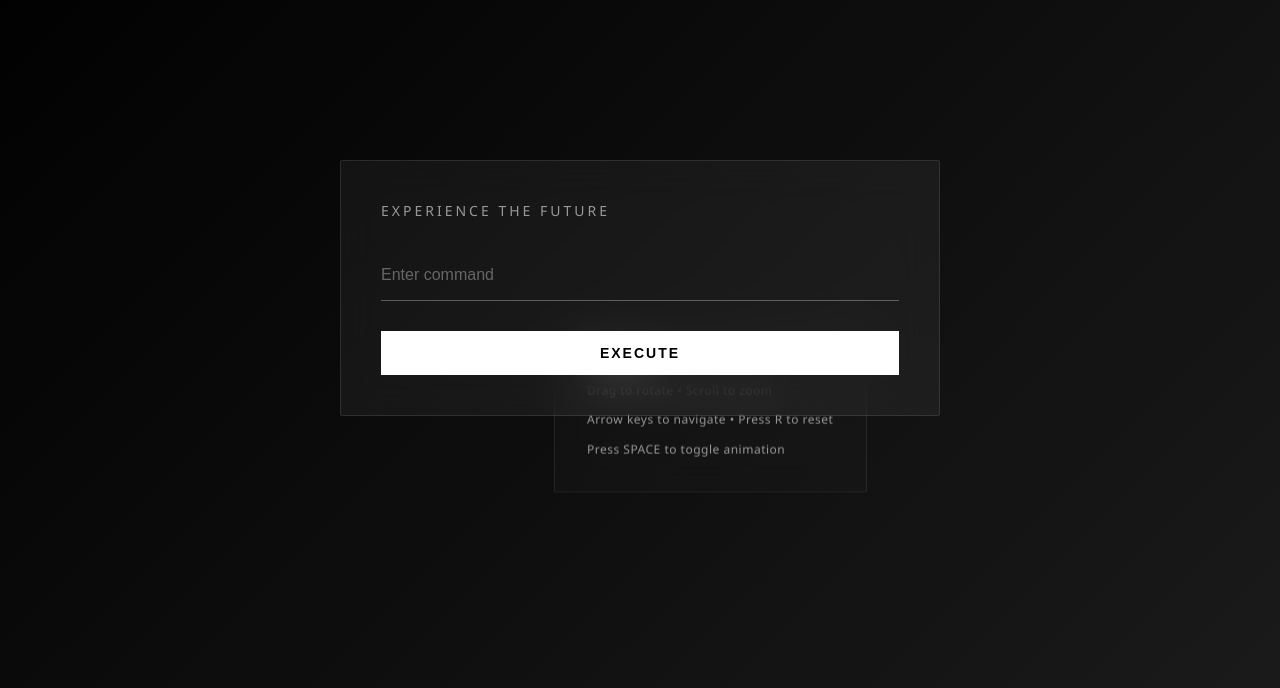
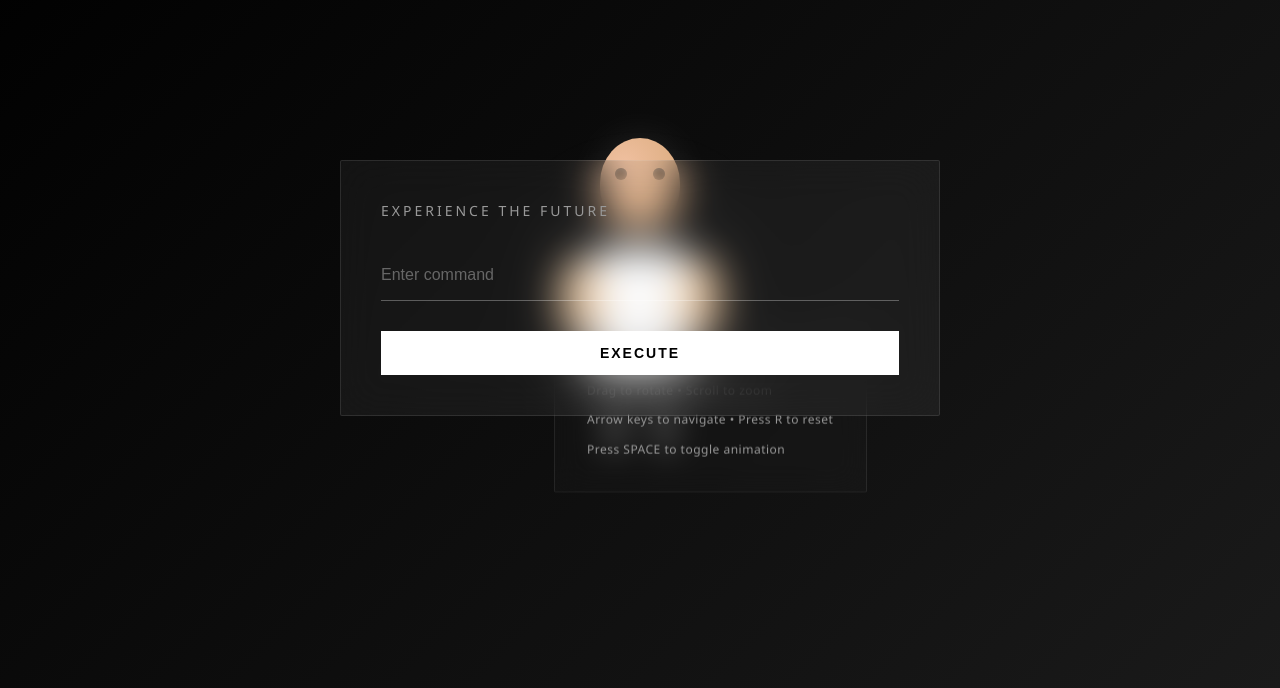
Before and after one commit to purvanshjoshi/3D-Portfolio-Model, a website: page index.html in a window 1280 px wide. Shown: the part 112-800 px from the top of the page. Drawn offline with nearby package versions, Linux system fonts and the light colour scheme.

Commit message:
feat: Add visible CSS-based human avatar to Nothing Company page

```diff
--- a/index.html
+++ b/index.html
@@ -26,6 +26,119 @@
             top: 0;
             left: 0;
             background: linear-gradient(135deg, #000 0%, #1a1a1a 100%);
+        }
+
+        .avatar-display {
+            position: absolute;
+            left: 50%;
+            top: 50%;
+            transform: translate(-50%, -50%);
+            width: 300px;
+            height: 400px;
+            display: flex;
+            justify-content: center;
+            align-items: center;
+            z-index: 1;
+        }
+
+        .avatar-figure {
+            position: relative;
+            width: 150px;
+            height: 300px;
+        }
+
+        .head {
+            position: absolute;
+            top: 0;
+            left: 50%;
+            transform: translateX(-50%);
+            width: 80px;
+            height: 90px;
+            background: radial-gradient(circle at 30% 30%, #f0c0a0, #d4a574);
+            border-radius: 50% 50% 45% 45%;
+            box-shadow: 0 0 40px rgba(255, 255, 255, 0.1);
+        }
+
+        .eyes {
+            position: absolute;
+            top: 30px;
+            left: 50%;
+            transform: translateX(-50%);
+            width: 50px;
+            display: flex;
+            justify-content: space-between;
+        }
+
+        .eye {
+            width: 12px;
+            height: 12px;
+            background: #000;
+            border-radius: 50%;
+            box-shadow: inset 0 2px 4px rgba(255,255,255,0.3);
+        }
+
+        .body {
+            position: absolute;
+            top: 110px;
+            left: 50%;
+            transform: translateX(-50%);
+            width: 100px;
+            height: 120px;
+            background: linear-gradient(135deg, #fff 0%, #f5f5f5 100%);
+            border-radius: 20px 20px 10px 10px;
+            box-shadow: 0 0 50px rgba(255, 255, 255, 0.15);
+        }
+
+        .arms {
+            position: absolute;
+            top: 120px;
+            left: 50%;
+            transform: translateX(-50%);
+            width: 160px;
+            height: 50px;
+            display: flex;
+            justify-content: space-between;
+        }
+
+        .arm {
+            width: 40px;
+            height: 80px;
+            background: radial-gradient(ellipse at 30% 30%, #f5d5b0, #d4a574);
+            border-radius: 50%;
+            box-shadow: 0 0 20px rgba(255, 255, 255, 0.1);
+        }
+
+        .legs {
+            position: absolute;
+            top: 240px;
+            left: 50%;
+            transform: translateX(-50%);
+            width: 80px;
+            height: 60px;
+            display: flex;
+            justify-content: space-between;
+            gap: 10px;
+        }
+
+        .leg {
+            width: 30px;
+            height: 80px;
+            background: #333;
+            border-radius: 50%;
+            box-shadow: 0 0 15px rgba(255, 255, 255, 0.05);
+        }
+
+        .glow {
+            position: absolute;
+            inset: -40px;
+            background: radial-gradient(circle, rgba(255,255,255,0.1) 0%, transparent 70%);
+            border-radius: 50%;
+            animation: glow-pulse 3s ease-in-out infinite;
+        }
+
+        @keyframes glow-pulse {
+            0%, 100% { opacity: 0.3; transform: scale(1); }
+            50% { opacity: 0.6; transform: scale(1.1); }
         }
 
         .ui-wrapper {
@@ -162,6 +275,27 @@
 <body>
     <div id="canvas-container"></div>
 
+    <div class="avatar-display">
+        <div class="avatar-figure">
+            <div class="glow"></div>
+            <div class="head">
+                <div class="eyes">
+                    <div class="eye"></div>
+                    <div class="eye"></div>
+                </div>
+            </div>
+            <div class="body"></div>
+            <div class="arms">
+                <div class="arm"></div>
+                <div class="arm"></div>
+            </div>
+            <div class="legs">
+                <div class="leg"></div>
+                <div class="leg"></div>
+            </div>
+        </div>
+    </div>
+
     <div class="nothing-header">
         <div class="nothing-logo">Nothing</div>
     </div>
@@ -196,7 +330,6 @@
     <script src="js/hud.js"></script>
 
     <script>
-        // Position floating controls randomly
         window.addEventListener('DOMContentLoaded', () => {
             const panel = document.querySelector('.controls-panel');
             const minX = 20, maxX = window.innerWidth - 420;
```
